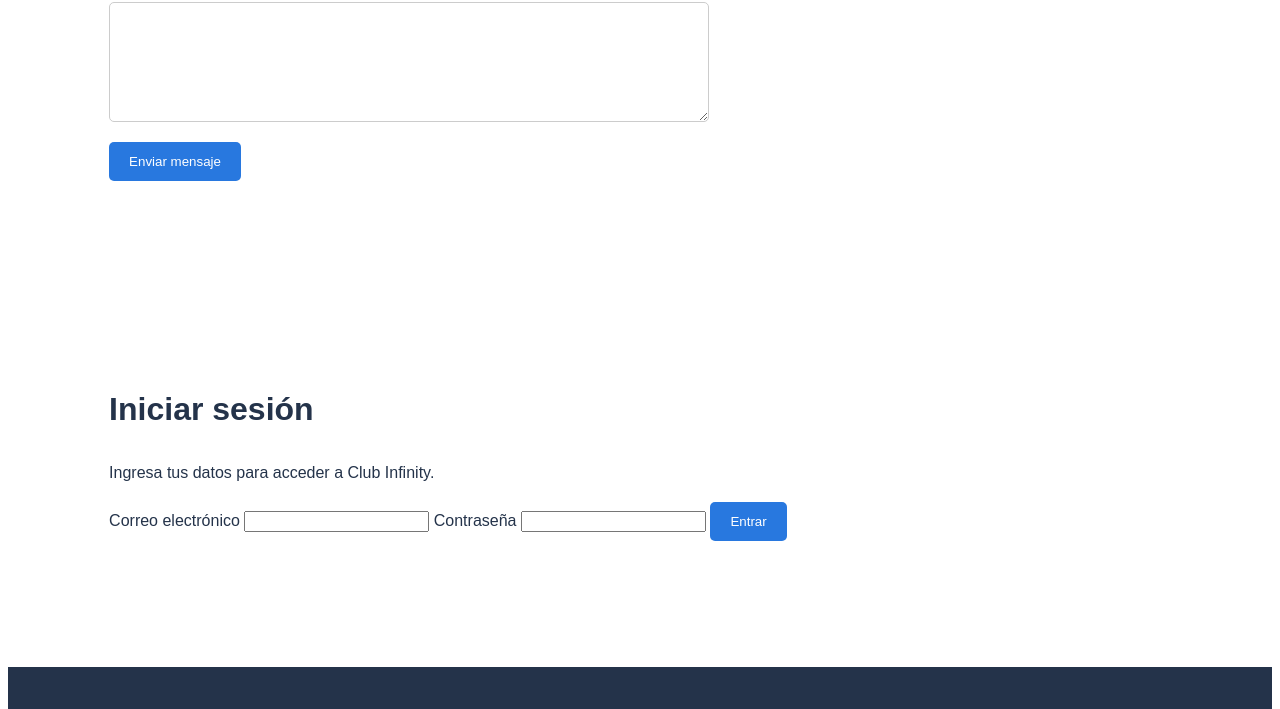
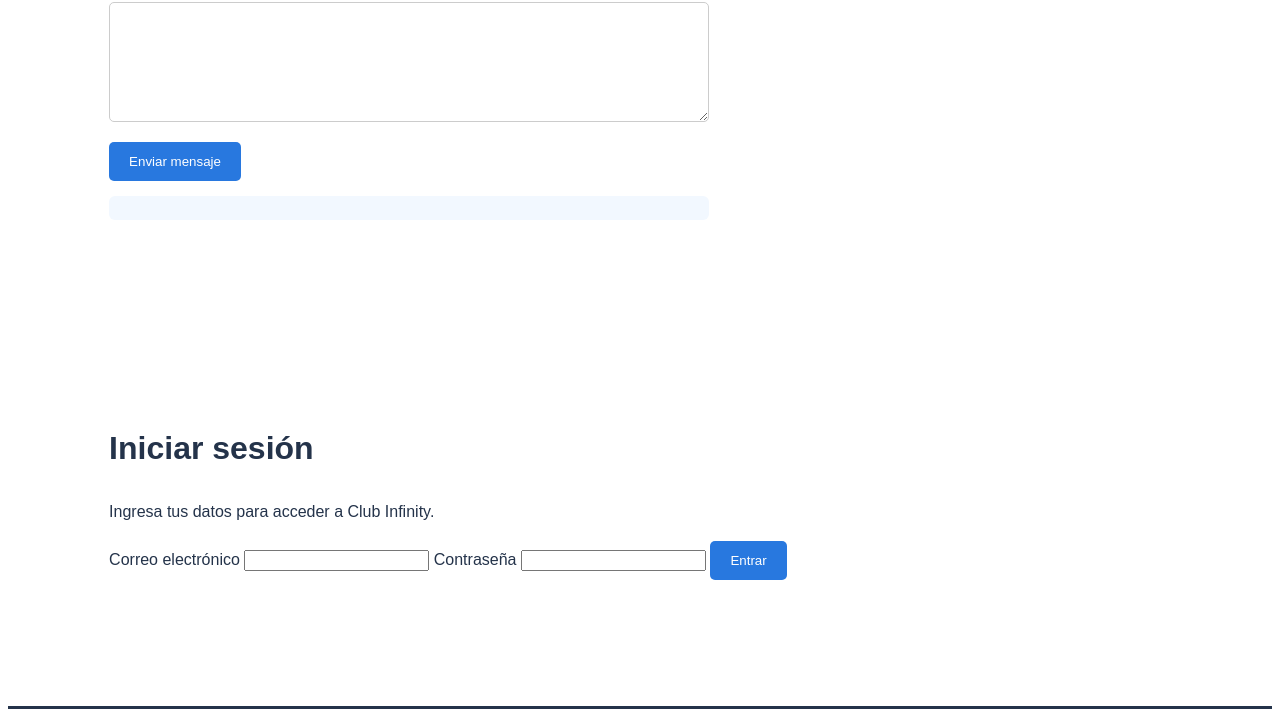
Before and after one commit to kathe75/Club-Infinity, a website: page index.html in a window 1280 px wide. Shown: the part 3053-3762 px from the top of the page. Drawn offline with Linux system fonts and the light colour scheme.

Commit message:
Optimizar presentación en pantallas pequeñas

```diff
--- a/style.css
+++ b/style.css
@@ -401,3 +401,9 @@ footer h3 {
 .boton:hover {
     background-color: #1d5fae;
 }
+#resultado-formulario {
+    padding: 12px;
+    border-radius: 6px;
+    background-color: #f2f8ff;
+    overflow-wrap: anywhere;
+}
```
